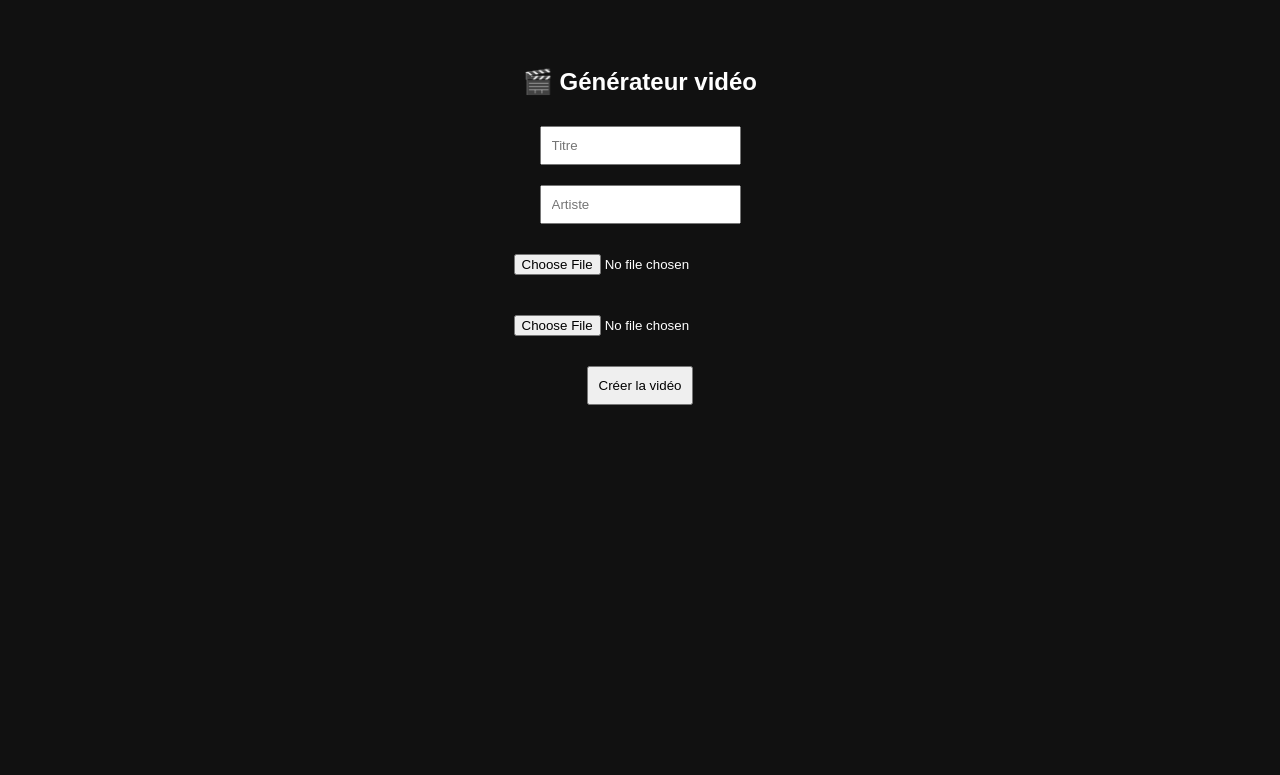
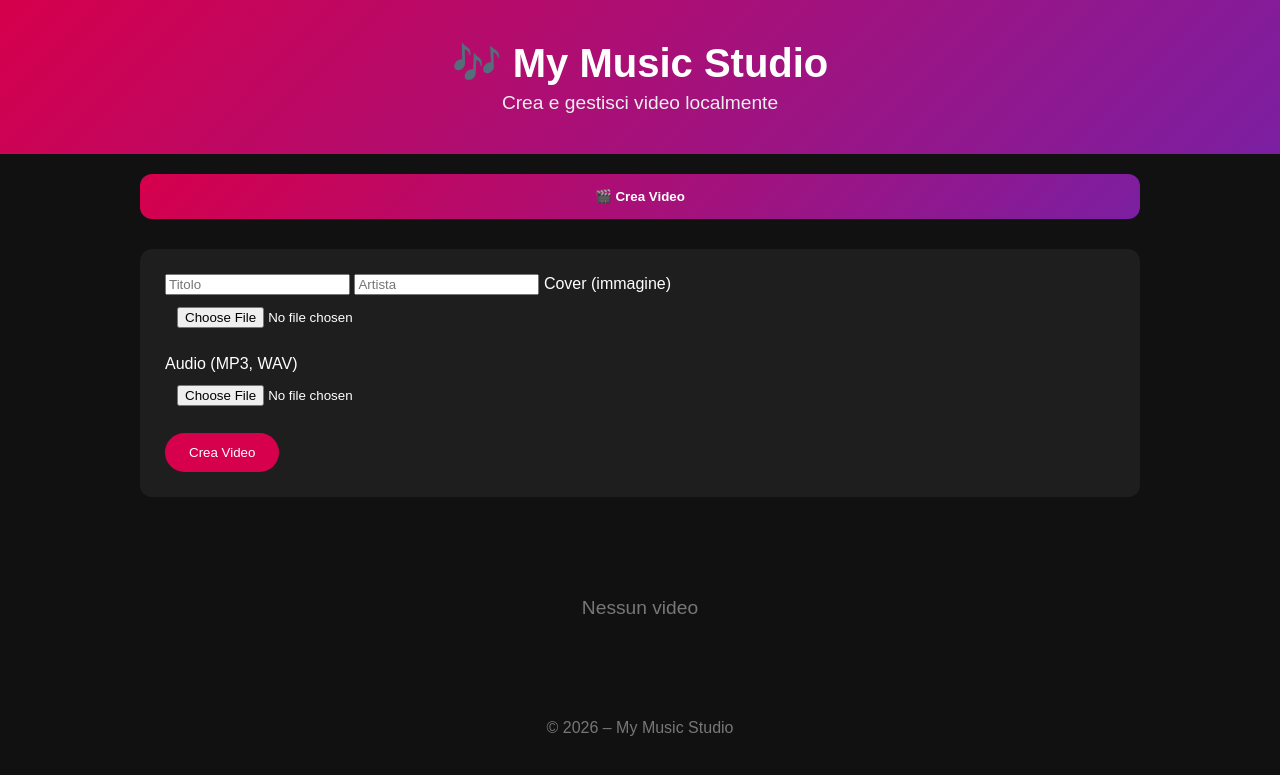
Before and after one commit to mmusafiri98/hobson-steve-my-music-track, a PHP site: page / in a window 1280 px wide. Shown: the top 775 px of the page. Run offline with PHP 8.4, Linux system fonts and the light colour scheme.

Commit message:
Update index.php

```diff
--- a/index.php
+++ b/index.php
@@ -1,167 +1,308 @@
 <!DOCTYPE html>
-<html>
+<html lang="it">
 <head>
 <meta charset="UTF-8">
-<title>Video Generator</title>
+<title>🎶 My Music Studio</title>
+<meta name="viewport" content="width=device-width, initial-scale=1.0">
 <style>
-body{background:#111;color:#fff;font-family:Arial;text-align:center;padding:40px}
-input,button{margin:10px;padding:10px}
-.progress{width:400px;margin:auto;background:#333;height:25px;border-radius:20px;overflow:hidden}
-.bar{height:100%;width:0;background:#d6004c;text-align:center;line-height:25px}
+body {
+    margin:0;
+    font-family: 'Arial', sans-serif;
+    background:#111;
+    color:#fff;
+}
+header {
+    background: linear-gradient(135deg,#d6004c,#7b1fa2);
+    text-align:center;
+    padding:40px 20px;
+}
+header h1 {
+    margin:0;
+    font-size:2.5rem;
+}
+header p {
+    margin:5px 0 0;
+    font-size:1.2rem;
+    color:#eee;
+}
+.container {
+    max-width:1000px;
+    margin:auto;
+    padding:20px;
+}
+.tabs {
+    display:flex;
+    gap:10px;
+    flex-wrap:wrap;
+    margin-bottom:30px;
+}
+.tab {
+    flex:1;
+    min-width:150px;
+    padding:15px;
+    background:#1e1e1e;
+    border:none;
+    border-radius:12px;
+    cursor:pointer;
+    color:#fff;
+    font-weight:bold;
+    transition:0.3s;
+}
+.tab.active {
+    background: linear-gradient(135deg,#d6004c,#7b1fa2);
+}
+.section {
+    display:none;
+    animation: fadeIn 0.5s;
+}
+.section.active { display:block; }
+@keyframes fadeIn { from{opacity:0} to{opacity:1} }
+
+.upload-box {
+    background:#1e1e1e;
+    padding:25px;
+    border-radius:12px;
+    margin-bottom:40px;
+}
+input[type=text], input[type=file] {
+    width:100%;
+    padding:12px;
+    margin-bottom:15px;
+    border-radius:8px;
+    border:none;
+}
+button {
+    background:#d6004c;
+    color:#fff;
+    border:none;
+    padding:12px 24px;
+    border-radius:25px;
+    cursor:pointer;
+    transition:0.2s;
+}
+button:hover:not(:disabled){opacity:0.9;}
+button:disabled{
+    background:#555;
+    cursor:not-allowed;
+}
+
+.progress { display:none; margin-top:15px; }
+.progress-bar { width:100%; height:25px; background:#333; border-radius:15px; overflow:hidden; }
+.progress-fill { height:100%; width:0; background:linear-gradient(90deg,#d6004c,#7b1fa2); text-align:center; line-height:25px; }
+
+.gallery { margin-top:40px; }
+.video-grid { display:grid; grid-template-columns:repeat(auto-fill,minmax(280px,1fr)); gap:20px; }
+.video-card { background:#1e1e1e; border-radius:12px; overflow:hidden; transition:0.2s; }
+.video-card:hover { transform:scale(1.02); }
+.video-card video { width:100%; height:180px; object-fit:cover; }
+.video-info { padding:10px; font-size:0.95rem; }
+.video-actions { display:flex; gap:8px; padding:0 10px 10px; }
+.download-btn, .delete-btn { flex:1; border-radius:8px; text-align:center; padding:8px; font-size:0.85rem; cursor:pointer; }
+.download-btn { background:#d6004c; color:#fff; text-decoration:none; display:flex; justify-content:center; align-items:center; }
+.delete-btn { background:#444; color:#fff; border:none; }
+.empty { text-align:center; color:#777; padding:60px; font-size:1.2rem; }
+footer { text-align:center; padding:20px; color:#777; }
 </style>
 </head>
 <body>
 
-<h2>🎬 Générateur vidéo</h2>
+<header>
+<h1>🎶 My Music Studio</h1>
+<p>Crea e gestisci video localmente</p>
+</header>
 
-<input id="title" placeholder="Titre"><br>
-<input id="artist" placeholder="Artiste"><br>
-<input type="file" id="cover" accept="image/*"><br>
-<input type="file" id="audio" accept="audio/*"><br>
+<div class="container">
 
-<button onclick="createVideo()">Créer la vidéo</button>
-
-<div class="progress" style="display:none" id="progressBox">
-<div class="bar" id="bar">0%</div>
+<div class="tabs">
+<button class="tab active" onclick="switchTab('create')">🎬 Crea Video</button>
 </div>
 
+<!-- CREA VIDEO -->
+<div id="createSection" class="section active">
+<div class="upload-box">
+<input id="title" placeholder="Titolo">
+<input id="artist" placeholder="Artista">
+<label>Cover (immagine)</label>
+<input type="file" id="coverFile" accept="image/*">
+<label>Audio (MP3, WAV)</label>
+<input type="file" id="audioFile" accept="audio/*">
+<button id="createBtn" onclick="createVideo()">Crea Video</button>
+
+<div class="progress" id="progressBox">
+<div class="progress-bar"><div class="progress-fill" id="progressFill">0%</div></div>
+<div id="status"></div>
+</div>
+</div>
+</div>
+
+<!-- GALLERIA -->
+<div class="gallery" id="gallery" style="display:none">
+<h2>🎞️ Video</h2>
+<div id="videoGrid" class="video-grid"></div>
+</div>
+
+<div class="empty" id="empty">Nessun video</div>
+
+</div>
+
+<footer>© 2026 – My Music Studio</footer>
+
 <script>
-
-async function createVideo(){
-
-const title=document.getElementById("title").value.trim()
-const artist=document.getElementById("artist").value.trim()
-const coverFile=document.getElementById("cover").files[0]
-const audioFile=document.getElementById("audio").files[0]
-
-if(!title||!artist||!coverFile||!audioFile){
-alert("Remplis tout")
-return
+/* ------------------- DATABASE ------------------- */
+let db;
+function openDB(){
+return new Promise((res,rej)=>{
+const request=indexedDB.open("VideoDB",1);
+request.onupgradeneeded=e=>{
+db=e.target.result;
+if(!db.objectStoreNames.contains("videos")){
+db.createObjectStore("videos",{keyPath:"id"});
+}
+}
+request.onsuccess=e=>{
+db=e.target.result;
+res();
+};
+request.onerror=e=>rej(e.target.error);
+});
+}
+async function saveVideo(blob,title,artist){
+return new Promise(resolve=>{
+const tx=db.transaction("videos","readwrite");
+tx.objectStore("videos").put({id:Date.now().toString(),blob,title,artist,date:Date.now()});
+tx.oncomplete=()=>resolve();
+});
+}
+async function getVideos(){
+return new Promise(resolve=>{
+const tx=db.transaction("videos","readonly");
+const req=tx.objectStore("videos").getAll();
+req.onsuccess=e=>resolve(e.target.result||[]);
+});
+}
+async function deleteVideo(id){
+if(!confirm("Eliminare questo video?"))return;
+const tx=db.transaction("videos","readwrite");
+tx.objectStore("videos").delete(id);
+tx.oncomplete=()=>loadGallery();
 }
 
-const progressBox=document.getElementById("progressBox")
-const bar=document.getElementById("bar")
-progressBox.style.display="block"
+/* ------------------- UI ------------------- */
+function switchTab(tab){
+document.querySelectorAll('.tab').forEach(b=>b.classList.remove('active'));
+document.querySelectorAll('.section').forEach(s=>s.classList.remove('active'));
+if(tab==='create'){
+document.querySelectorAll('.tab')[0].classList.add('active');
+document.getElementById('createSection').classList.add('active');
+}
+}
+
+/* ------------------- CREATE VIDEO ------------------- */
+async function createVideo(){
+const title=document.getElementById("title").value.trim();
+const artist=document.getElementById("artist").value.trim();
+const coverFile=document.getElementById("coverFile").files[0];
+const audioFile=document.getElementById("audioFile").files[0];
+if(!title||!artist||!coverFile||!audioFile){alert("Compila tutti i campi"); return;}
+const btn=document.getElementById("createBtn");
+const progressBox=document.getElementById("progressBox");
+const progressFill=document.getElementById("progressFill");
+const status=document.getElementById("status");
+btn.disabled=true;
+progressBox.style.display="block";
+status.textContent="Preparazione...";
 
 try{
-
-/* CANVAS */
-const canvas=document.createElement("canvas")
-canvas.width=1280
-canvas.height=720
-const ctx=canvas.getContext("2d")
-
-/* IMAGE LOAD PROPER */
-const img=new Image()
-img.src=URL.createObjectURL(coverFile)
-
-await new Promise((resolve,reject)=>{
-img.onload=resolve
-img.onerror=reject
-})
-
+const canvas=document.createElement("canvas");
+canvas.width=1280; canvas.height=720;
+const ctx=canvas.getContext("2d");
+const img=new Image();
+img.src=URL.createObjectURL(coverFile);
+await new Promise((res,rej)=>{img.onload=res; img.onerror=rej;});
 function draw(){
-ctx.fillStyle="#000"
-ctx.fillRect(0,0,1280,720)
-
-const scale=Math.min(1280/img.width,720/img.height)*0.7
-const x=(1280-img.width*scale)/2
-const y=(720-img.height*scale)/2-40
-
-ctx.drawImage(img,x,y,img.width*scale,img.height*scale)
-
-ctx.fillStyle="#fff"
-ctx.textAlign="center"
-ctx.font="bold 48px Arial"
-ctx.fillText(title,640,650)
-ctx.font="32px Arial"
-ctx.fillText(artist,640,700)
+ctx.fillStyle="#000"; ctx.fillRect(0,0,1280,720);
+const scale=Math.min(1280/img.width,720/img.height)*0.7;
+const x=(1280-img.width*scale)/2;
+const y=(720-img.height*scale)/2-40;
+ctx.drawImage(img,x,y,img.width*scale,img.height*scale);
+ctx.fillStyle="#fff"; ctx.textAlign="center";
+ctx.font="bold 48px Arial"; ctx.fillText(title,640,650);
+ctx.font="32px Arial"; ctx.fillText(artist,640,700);
 }
 
-/* AUDIO */
-const audio=new Audio(URL.createObjectURL(audioFile))
+const audio=new Audio(URL.createObjectURL(audioFile));
+await new Promise((res,rej)=>{audio.onloadedmetadata=res; audio.onerror=rej;});
+const duration=audio.duration;
+const stream=canvas.captureStream(30);
+const audioCtx=new AudioContext();
+const source=audioCtx.createMediaElementSource(audio);
+const dest=audioCtx.createMediaStreamDestination();
+source.connect(dest); source.connect(audioCtx.destination);
+stream.addTrack(dest.stream.getAudioTracks()[0]);
 
-await new Promise((resolve,reject)=>{
-audio.onloadedmetadata=resolve
-audio.onerror=reject
-})
+const recorder=new MediaRecorder(stream,{mimeType:"video/webm"});
+let chunks=[];
+recorder.ondataavailable=e=>{if(e.data.size>0)chunks.push(e.data);}
+recorder.onstop=async()=>{
+const blob=new Blob(chunks,{type:"video/webm"});
+await saveVideo(blob,title,artist);
+bar.style.width="100%"; bar.innerText="100%";
+status.textContent="✅ Video creato";
+audioCtx.close();
+btn.disabled=false;
+document.getElementById("title").value="";
+document.getElementById("artist").value="";
+document.getElementById("coverFile").value="";
+document.getElementById("audioFile").value="";
+loadGallery();
+};
 
-const duration=audio.duration
+recorder.start(); audio.play();
+const drawLoop=setInterval(draw,33);
+const bar=progressFill;
+const progLoop=setInterval(()=>{
+let p=(audio.currentTime/duration)*100; if(p>100)p=100;
+bar.style.width=p+"%"; bar.innerText=Math.floor(p)+"%";
+},300);
 
-/* STREAM */
-const stream=canvas.captureStream(30)
+audio.onended=()=>{
+clearInterval(drawLoop); clearInterval(progLoop);
+recorder.requestData();
+setTimeout(()=>{recorder.stop();},200);
+};
 
-const audioCtx=new AudioContext()
-const source=audioCtx.createMediaElementSource(audio)
-const dest=audioCtx.createMediaStreamDestination()
+setTimeout(()=>{if(recorder.state==="recording") recorder.stop();},duration*1000+2000);
 
-source.connect(dest)
-source.connect(audioCtx.destination)
-
-stream.addTrack(dest.stream.getAudioTracks()[0])
-
-const recorder=new MediaRecorder(stream,{
-mimeType:"video/webm"
-})
-
-let chunks=[]
-
-recorder.ondataavailable=e=>{
-if(e.data.size>0)chunks.push(e.data)
+}catch(e){alert("Errore: "+e.message); btn.disabled=false; progressBox.style.display="none";}
 }
 
-recorder.onstop=()=>{
-const blob=new Blob(chunks,{type:"video/webm"})
-const url=URL.createObjectURL(blob)
-
-const a=document.createElement("a")
-a.href=url
-a.download=title+".webm"
-a.click()
-
-audioCtx.close()
-
-bar.style.width="100%"
-bar.innerText="100%"
+/* ------------------- GALLERY ------------------- */
+async function loadGallery(){
+const vids=await getVideos();
+const grid=document.getElementById("videoGrid");
+const gallery=document.getElementById("gallery");
+const empty=document.getElementById("empty");
+grid.innerHTML="";
+if(!vids.length){gallery.style.display="none"; empty.style.display="block"; return;}
+empty.style.display="none"; gallery.style.display="block";
+vids.sort((a,b)=>b.date-a.date).forEach(v=>{
+const url=URL.createObjectURL(v.blob);
+const card=document.createElement("div");
+card.className="video-card";
+card.innerHTML=`
+<video src="${url}" controls></video>
+<div class="video-info"><b>${v.title}</b><br>${v.artist}</div>
+<div class="video-actions">
+<a class="download-btn" href="${url}" download="${v.title}.webm">Scarica</a>
+<button class="delete-btn" onclick="deleteVideo('${v.id}')">Elimina</button>
+</div>`;
+grid.appendChild(card);
+});
 }
 
-/* START */
-recorder.start()
-audio.play()
+/* ------------------- INIT ------------------- */
+window.onload=async()=>{await openDB(); loadGallery();}
+</script>
 
-const drawLoop=setInterval(draw,33)
-
-const progLoop=setInterval(()=>{
-let p=(audio.currentTime/duration)*100
-if(p>100)p=100
-bar.style.width=p+"%"
-bar.innerText=Math.floor(p)+"%"
-},300)
-
-audio.onended=()=>{
-clearInterval(drawLoop)
-clearInterval(progLoop)
-
-recorder.requestData()
-
-setTimeout(()=>{
-recorder.stop()
-},200)
-}
-
-/* sécurité */
-setTimeout(()=>{
-if(recorder.state==="recording"){
-recorder.stop()
-}
-},duration*1000+2000)
-
-}catch(e){
-alert("Erreur: "+e.message)
-}
-
-}
-
-</script>
 </body>
 </html>
```
